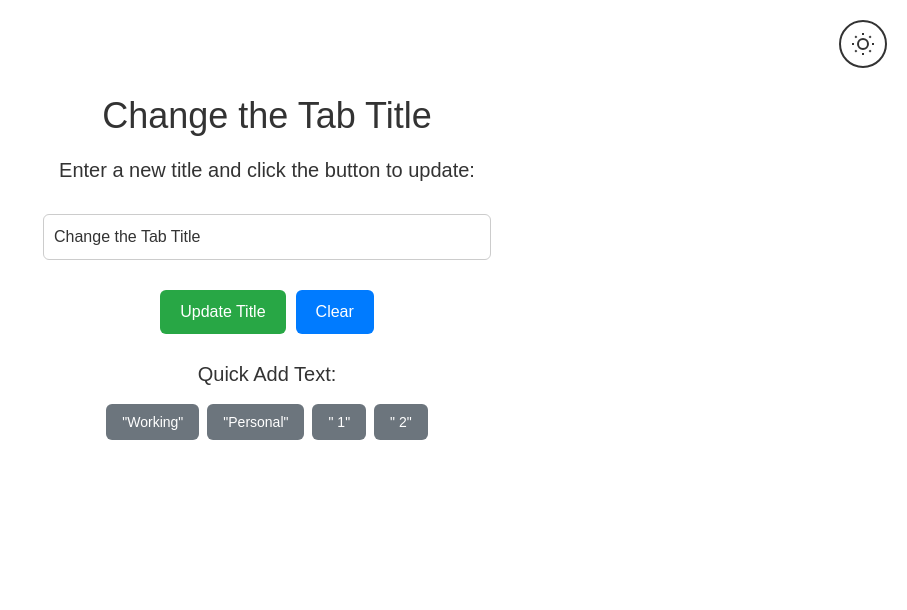
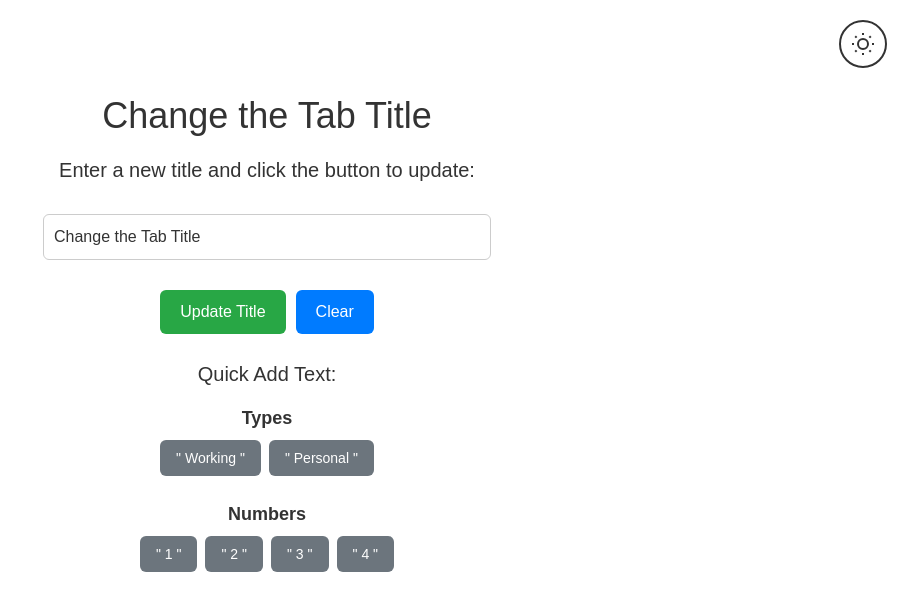
Before and after one commit to tobyhogan/tab-title-picker, a React (Vite) app: page / in a window 1280 px wide. Shown: the top 610 px of the page, without its empty margins (373-1280 px from the left). Built offline with nearby package versions, Linux system fonts and the light colour scheme.

Commit message:
version 1.0.8

```diff
--- a/src/App.jsx
+++ b/src/App.jsx
@@ -131,33 +131,58 @@ function App() {
         </div>
 
         {/* Quick add buttons */}
-        <div className="mt-4 flex flex-wrap justify-center gap-2 max-w-lg mx-auto">
-          <h2 className="w-full text-xl mb-2">Quick Add Text:</h2>
+        <div className="mt-4 max-w-lg mx-auto">
+          <h2 className="text-xl mb-4">Quick Add Text:</h2>
 
+          {/* Types category */}
+          <div className="mb-6">
+            <h3 className="text-lg mb-2 font-semibold">Types</h3>
+            <div className="flex flex-wrap justify-center gap-2">
               <button
                 onClick={() => handleAddText('Working')}
                 className="text-sm py-2 px-4 bg-[#6c757d] text-white border-none rounded-md cursor-pointer transition-all duration-300 hover:bg-[#5a6268] hover:-translate-y-0.5 active:translate-y-0"
               >
-            "Working"
+                " Working "
               </button>
               <button
                 onClick={() => handleAddText('Personal')}
                 className="text-sm py-2 px-4 bg-[#6c757d] text-white border-none rounded-md cursor-pointer transition-all duration-300 hover:bg-[#5a6268] hover:-translate-y-0.5 active:translate-y-0"
               >
-            "Personal"
+                " Personal "
               </button>
+            </div>
+          </div>
+
+          {/* Numbers category */}
+          <div>
+            <h3 className="text-lg mb-2 font-semibold">Numbers</h3>
+            <div className="flex flex-wrap justify-center gap-2">
               <button
                 onClick={() => handleAddText('1')}
                 className="text-sm py-2 px-4 bg-[#6c757d] text-white border-none rounded-md cursor-pointer transition-all duration-300 hover:bg-[#5a6268] hover:-translate-y-0.5 active:translate-y-0"
               >
-            " 1"
+                " 1 "
               </button>
               <button
                 onClick={() => handleAddText('2')}
                 className="text-sm py-2 px-4 bg-[#6c757d] text-white border-none rounded-md cursor-pointer transition-all duration-300 hover:bg-[#5a6268] hover:-translate-y-0.5 active:translate-y-0"
               >
-            " 2"
+                " 2 "
               </button>
+              <button
+                onClick={() => handleAddText('3')}
+                className="text-sm py-2 px-4 bg-[#6c757d] text-white border-none rounded-md cursor-pointer transition-all duration-300 hover:bg-[#5a6268] hover:-translate-y-0.5 active:translate-y-0"
+              >
+                " 3 "
+              </button>
+              <button
+                onClick={() => handleAddText('4')}
+                className="text-sm py-2 px-4 bg-[#6c757d] text-white border-none rounded-md cursor-pointer transition-all duration-300 hover:bg-[#5a6268] hover:-translate-y-0.5 active:translate-y-0"
+              >
+                " 4 "
+              </button>
+            </div>
+          </div>
         </div>
       </div>
     </div>
```
Lines whose indentation alone changed are shown as unchanged.
